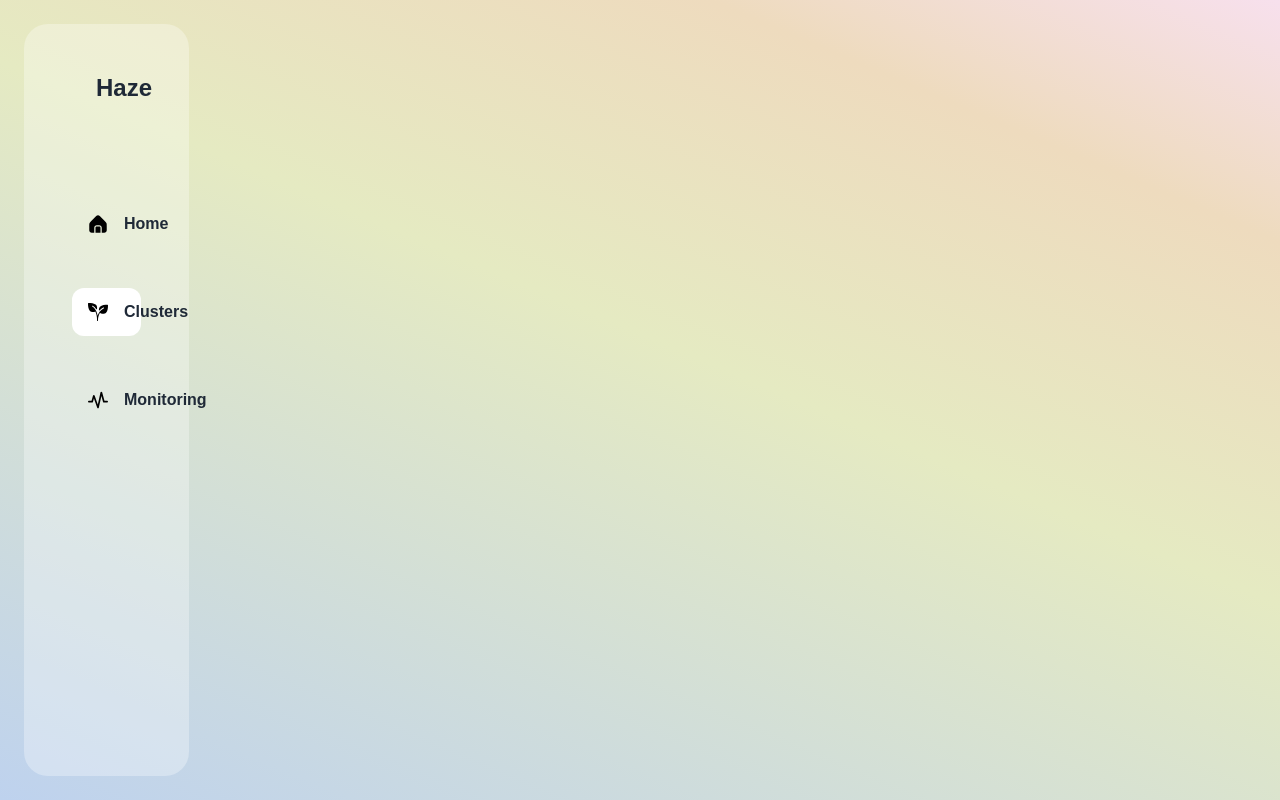
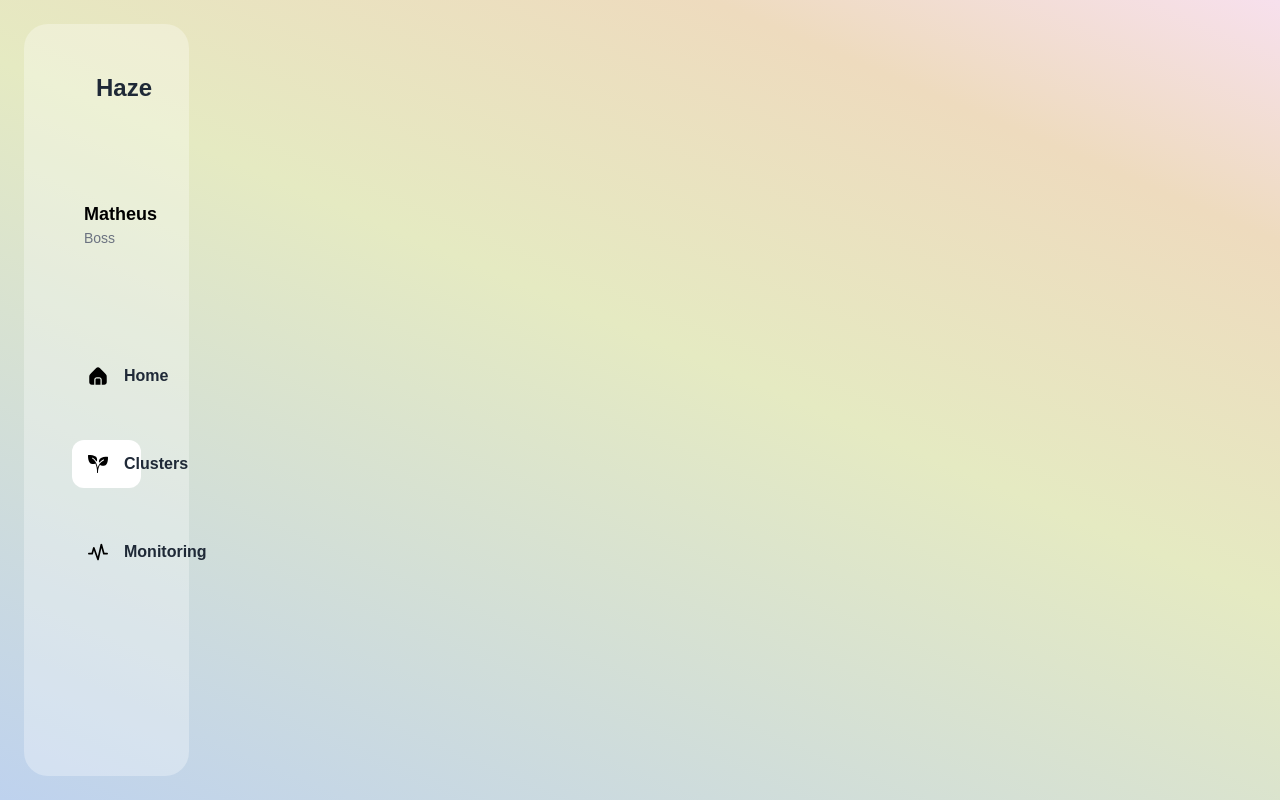
Before and after one commit to MatheusSw/haze-front-end, a React (Create React App) app: page /clusters/create in a window 1280 px wide. Built offline with nearby package versions, Linux system fonts and the light colour scheme.

Commit message:
task: added profile

```diff
--- a/src/components/monitoring-card/monitoringcard.tsx
+++ /dev/null
@@ -1,33 +0,0 @@
-import { CardsBackgroundColors } from "../../types/cards-colors";
-import { ReactComponent as ThermometerIcon } from "../../icons/thermometer.svg";
-import { ReactComponent as HumidityIcon } from "../../icons/humidity.svg";
-
-interface MonitoringCardProps {
-  heading: string;
-  temperature: string;
-  humidity: string;
-}
-
-const MonitoringCard: React.FC<MonitoringCardProps> = ({
-  heading,
-  temperature,
-  humidity,
-}) => {
-  return (
-    <div className={`flex gap-6 rounded-2xl border px-6 py-4 text-lg`}>
-      <span className="font-medium">{heading}</span>
-      <div className="flex items-center gap-4">
-        <div className="flex items-center gap-1">
-          <ThermometerIcon className="w-6" />
-          <span className="text-sm font-medium">{temperature}°C</span>
-        </div>
-        <div className="flex items-center  gap-1">
-          <HumidityIcon className="w-6" />
-          <span className="text-sm font-medium">{humidity}%</span>
-        </div>
-      </div>
-    </div>
-  );
-};
-
-export default MonitoringCard;
--- /dev/null
+++ b/src/components/profile-card/profilecard.tsx
@@ -0,0 +1,25 @@
+interface ProfileCardProps {
+  name: string;
+  title: string;
+  photo: string;
+}
+
+const ProfileCard: React.FC<ProfileCardProps> = ({ name, title, photo }) => {
+  return (
+    <div className="flex gap-3">
+      <div className="flex items-center">
+        <img
+          src={photo}
+          alt="Your profile"
+          className="h-14 w-14 rounded-full"
+        />
+      </div>
+      <div className="flex flex-col">
+        <span className="text-lg font-bold">{name}</span>
+        <span className="text-sm text-gray-500">{title}</span>
+      </div>
+    </div>
+  );
+};
+
+export default ProfileCard;
--- a/src/components/sidebar/sidebar.tsx
+++ b/src/components/sidebar/sidebar.tsx
@@ -3,6 +3,7 @@ import HouseIcon from "../../icons/house.svg";
 import PlantIcon from "../../icons/plant.svg";
 import LifelineIcon from "../../icons/pulse.svg";
 import NavButton from "../nav-button/navbutton";
+import ProfileCard from "../profile-card/profilecard";
 
 const Sidebar: React.FC = () => {
   return (
@@ -11,6 +12,12 @@ const Sidebar: React.FC = () => {
         <Logo className="mr-4 w-10" />
         <span className="text-2xl font-bold text-gray-800">Haze</span>
       </div>
+      {/*TODO actually use this when users get implemented*/}
+      <ProfileCard
+        name="Matheus"
+        title="Boss"
+        photo="https://hips.hearstapps.com/hmg-prod.s3.amazonaws.com/images/seth-rogen-attends-los-angeles-fyc-clips-conversation-event-news-photo-1655133456.jpg"
+      />
       <div className="flex flex-col gap-10">
         <NavButton iconSrc={HouseIcon} to="/" text="Home" />
         <NavButton iconSrc={PlantIcon} to="/clusters" text="Clusters" />
```
